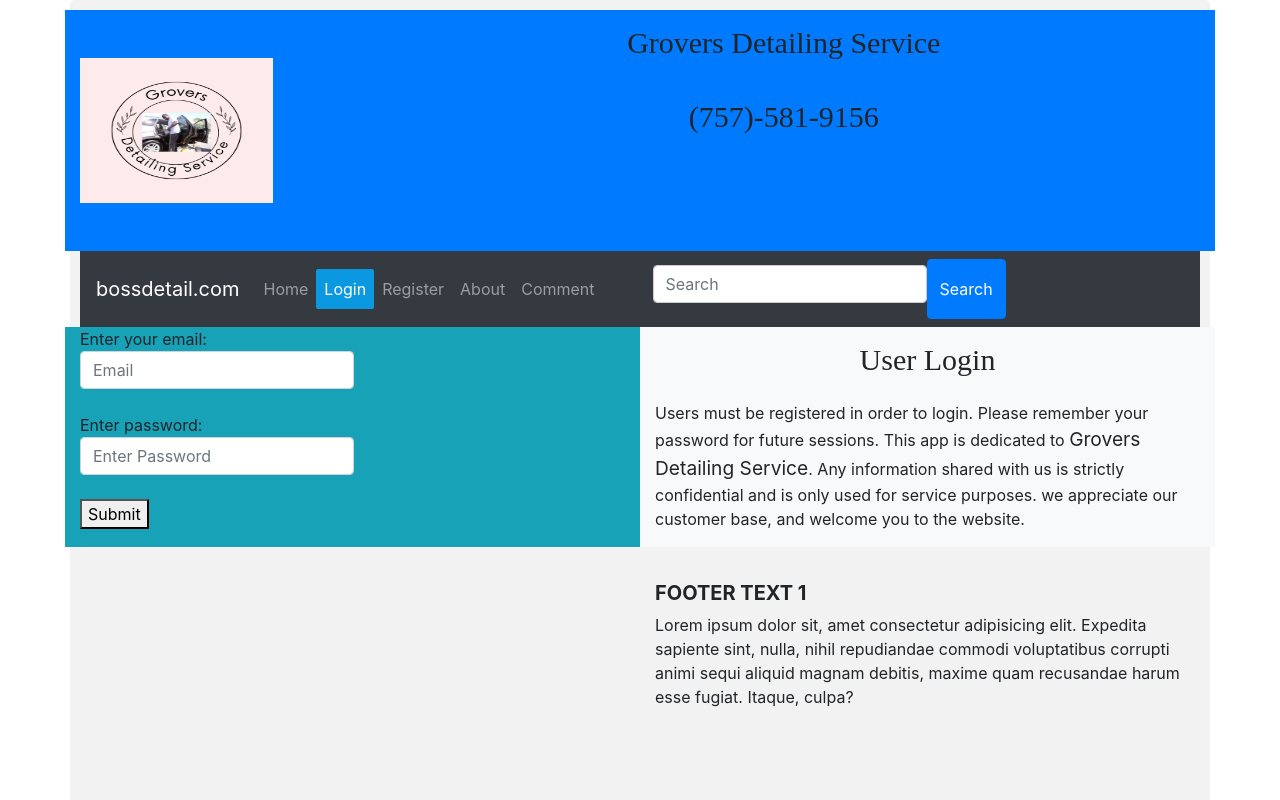
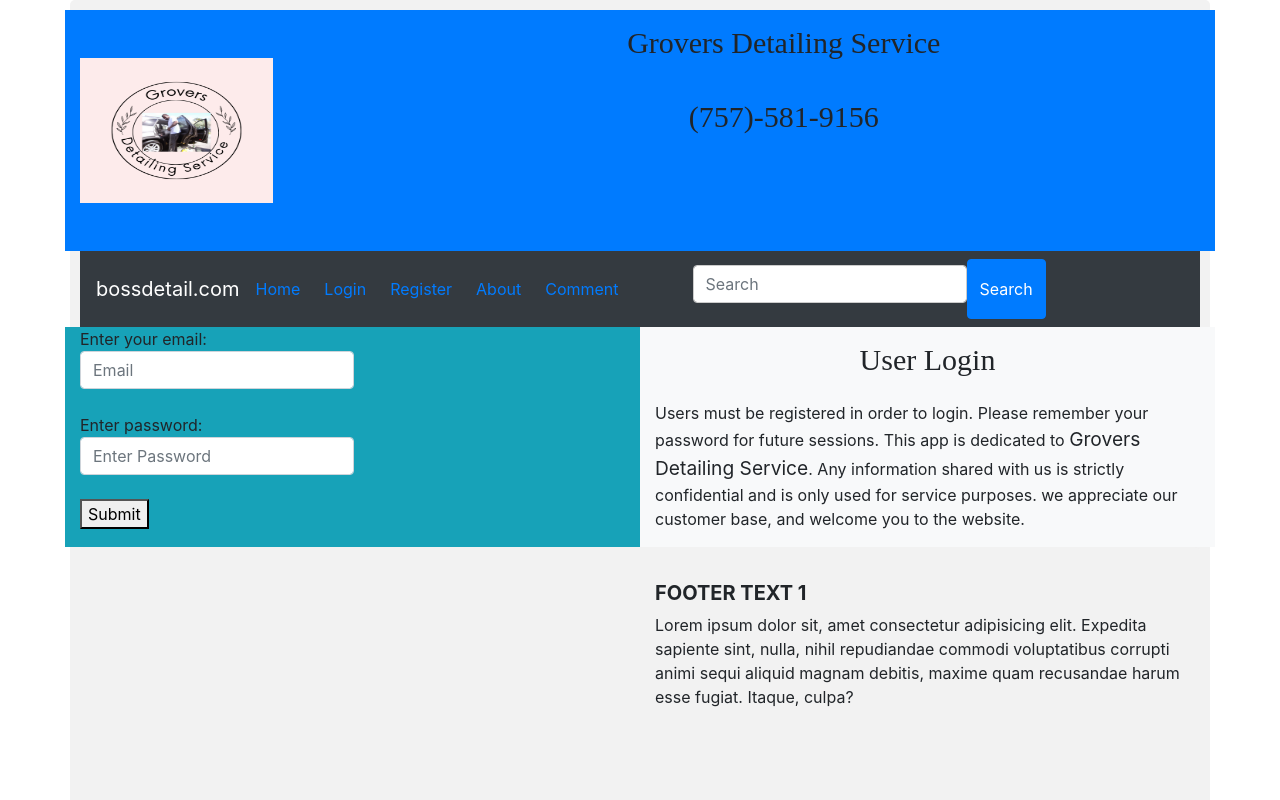
Before and after one commit to groveincharge/frontend, a React (Create React App) app: page /login in a window 1280 px wide. Shown: the top 800 px of the page. Built offline with nearby package versions, Linux system fonts and the light colour scheme; a web font is replaced by a local one.

Commit message:
change navbar from href to links.

```diff
--- a/package.json
+++ b/package.json
@@ -2,7 +2,6 @@
   "name": "frontend",
   "version": "0.1.0",
   "private": true,
-  "homepage":"https://bossdetail.onrender.com",
   "dependencies": {
     "axios": "^1.3.4",
     "react": "^18.2.0",
--- a/src/pages/Navbar.jsx
+++ b/src/pages/Navbar.jsx
@@ -1,30 +1,13 @@
-import { Outlet } from "react-router-dom";
+import { Outlet, Link } from "react-router-dom";
 import "./../styles/Navbar.css";
 import { useEffect } from "react";
 
 function Navbar({isloggedin}) {
 
-  //selected link
-   //let activePage = window.location.pathname;
-
-   //match selected link and add active attribute
-  useEffect(() => {
-  const navlinks = document.querySelectorAll('a')
-
-  navlinks.forEach(link => {
-
-    if (window.location.href === link.href){
-      link.classList.add('active')
-    }
-  })
-
-  },[])
-
-
 
   return (
   <div className="bg-dark nav">
-    <nav className="navbar navbar-expand-md navbar-dark">
+    <nav className="navbar navbar-expand-md navbar-dark justify-content-end">
     <a className="navbar-brand" href="#mynavbar">bossdetail.com</a>
     <button className="navbar-toggler"
             type="button"
@@ -40,22 +23,22 @@ function Navbar({isloggedin}) {
     <div className="collapse navbar-collapse" id="mynavbar">
       <ul className="navbar-nav me-auto nav-justified">
         <li className="nav-item">
-          <a className="nav-link"  href="/">Home</a>
+          <Link to="/" className="active">Home</Link>
         </li>
         <li className="nav-item" style={{display: isloggedin? 'none': 'block'}}>
-          <a className="nav-link" href="/login">Login</a>
+          <Link to="/login" className="active">Login</Link>
         </li>
         <li className="nav-item" style={{display: isloggedin? 'none': 'block'}}>
-          <a className="nav-link"  href="/register">Register</a>
+          <Link to="./register" className="active">Register</Link>
         </li>
         <li className="nav-item">
-          <a className="nav-link" href="/about">About</a>
+          <Link to="/about" className="active">About</Link>
         </li>
         <li className="nav-item">
-          <a className="nav-link"  href="/comment">Comment</a>
+          <Link to="/comment" className="active">Comment</Link>
         </li>
         <li className="nav-item" style={{display: isloggedin? 'block': 'none'}}>
-          <a className="nav-link" href="/logout">Logout</a>
+          <Link to="./logout" className="active">Logout</Link>
         </li>
       </ul>
 
--- a/src/styles/Footer.css
+++ b/src/styles/Footer.css
@@ -3,11 +3,11 @@
 }
 
  a:hover {
-	background-color: hsl(158, 52%, 52%);
+	background-color: #fff;
     border-radius: 2px;
 }
 
 .footer-copyright .active {
-   background-color:hwb(129 4% 12%);
+   background-color:rgb(10, 188, 224);
    border-radius: 2px;
 }
--- a/src/styles/Navbar.css
+++ b/src/styles/Navbar.css
@@ -3,12 +3,14 @@
 
 }
 
-  .nav-link:hover {
+  a:hover {
 	background-color: hwb(222 27% 23%);
     border-radius: 2px;
 }
-
-.active {
-   background-color:rgb(10, 153, 224);
-   border-radius: 2px;
+ .active {
+    border-radius: 2px;
 }
+.nav-item {
+  color: #fff;
+  padding-right: 1.5rem;
+}
```
